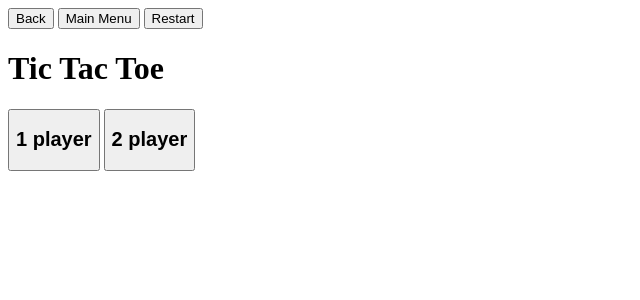
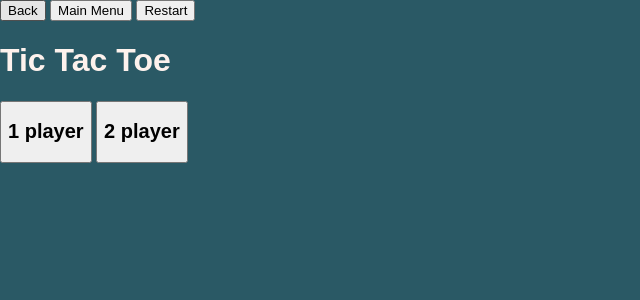
Before and after one commit to abumsoo/tic-tac-toe, a Svelte app: page / in a window 1280 px wide. Shown: the top 300 px of the page, without its empty margins (0-640 px from the left). Built offline with nearby package versions, Linux system fonts and the light colour scheme.

Commit message:
add global styles

```diff
--- a/src/app.css
+++ b/src/app.css
@@ -0,0 +1,6 @@
+body {
+  background: #2A5965;
+  font-family: Arial, Helvetica, sans-serif;
+  margin: 0;
+  color: #fdf2ed;
+}
```
